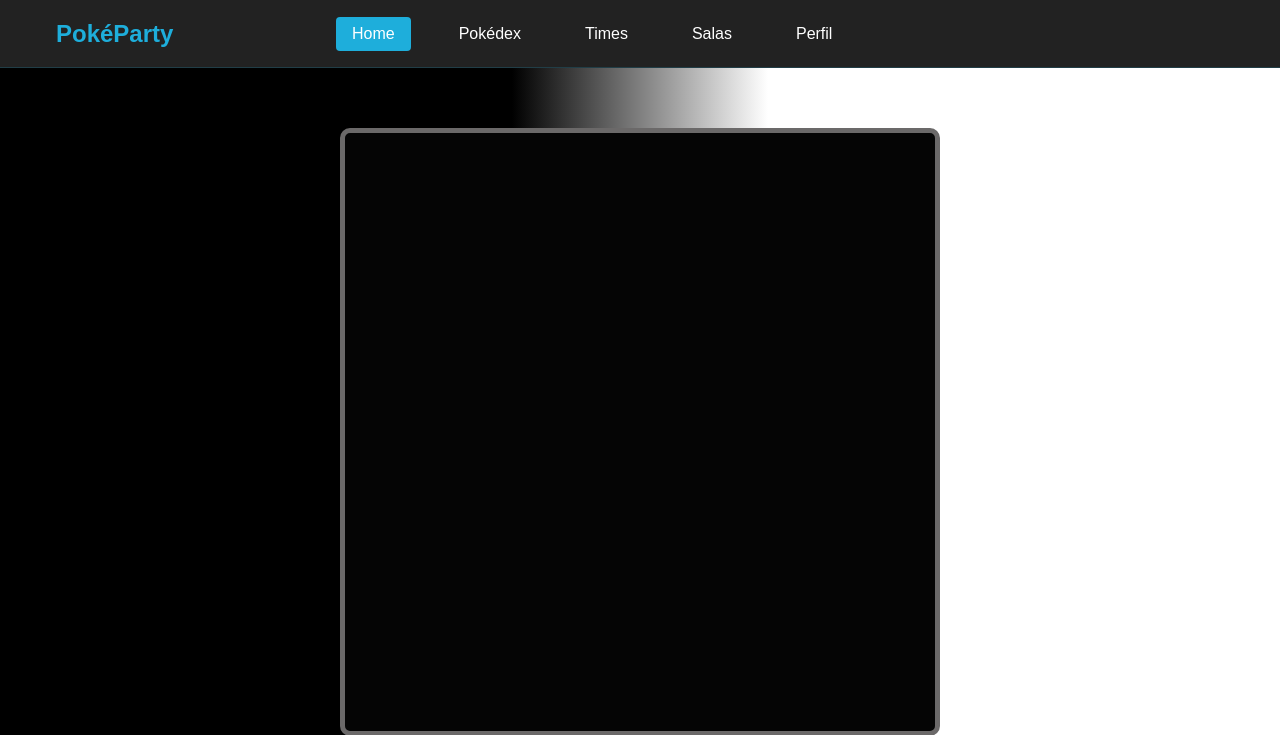
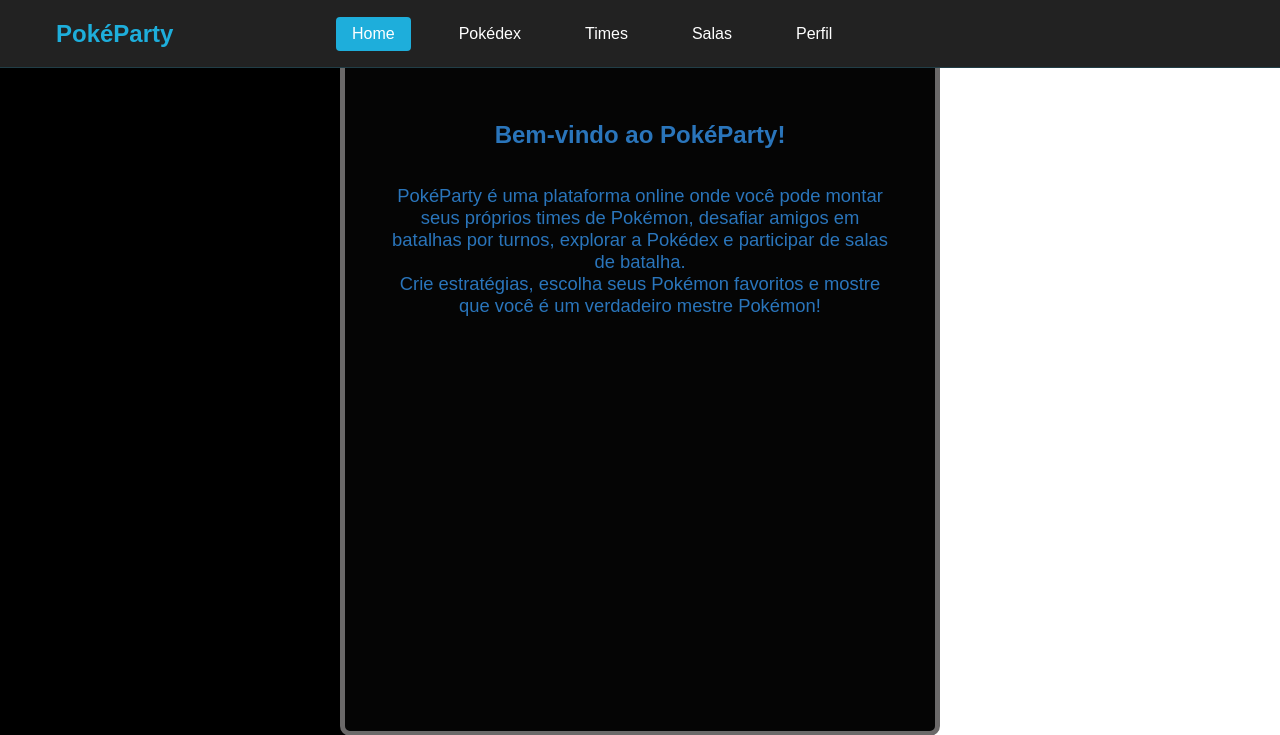
Before and after one commit to GustavoVieiraSousa/Projeto-Lab-ES-Site, a PHP site: page / in a window 1280 px wide. Shown: the top 735 px of the page. Run offline with PHP 8.4, Linux system fonts and the light colour scheme.

Commit message:
adição pequena

```diff
--- a/View/index.php
+++ b/View/index.php
@@ -1,9 +1,29 @@
 <!DOCTYPE html>
-<html lan="en">
+<html lang="en">
     <head>
-        <meta charset=utf-8>
+        <meta charset="utf-8">
         <title>Home PokeParty</title>
         <link rel="stylesheet" href="./Style/styleHome.css">
+        <style>
+            .corpo {
+                display: flex;
+                flex-direction: column;
+                align-items: center;
+                margin-top: 40px;
+            }
+            .corpo h2 {
+                color: #2a75bb;
+                text-align: center;
+                margin-bottom: 18px;
+            }
+            .corpo p {
+                color: #2a75bb;
+                font-size: 1.15rem;
+                max-width: 600px;
+                text-align: center;
+                margin-top: 18px;
+            }
+        </style>
     </head>
 
     <body>
@@ -23,8 +43,15 @@
           </div>
         </div>
       </nav>
+
         <main class="corpo">
-            <h6></h6>
+          <br>
+          <br>
+            <h2>Bem-vindo ao PokéParty!</h2>
+            <p>
+                PokéParty é uma plataforma online onde você pode montar seus próprios times de Pokémon, desafiar amigos em batalhas por turnos, explorar a Pokédex e participar de salas de batalha.<br>
+                Crie estratégias, escolha seus Pokémon favoritos e mostre que você é um verdadeiro mestre Pokémon!
+            </p>
         </main>
     </body>
 </html>
```
